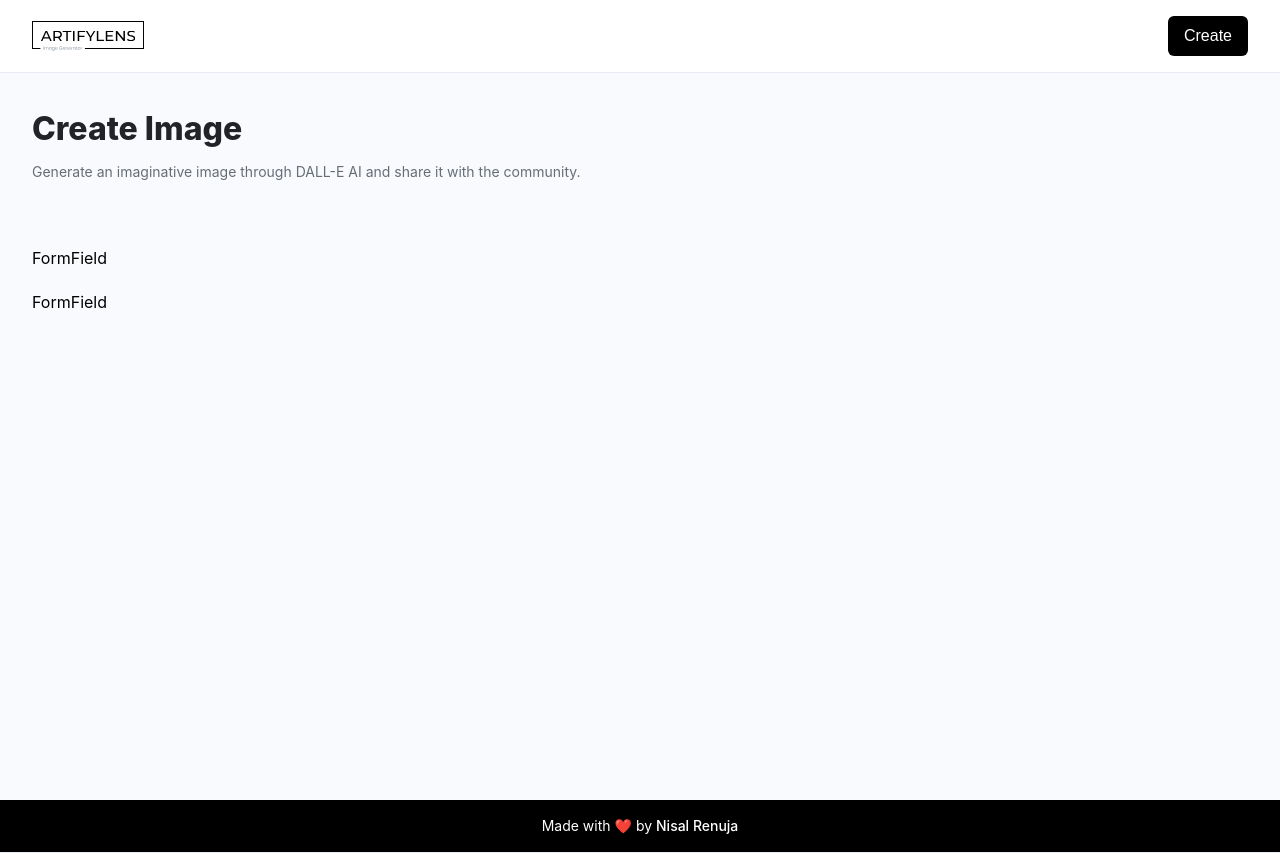
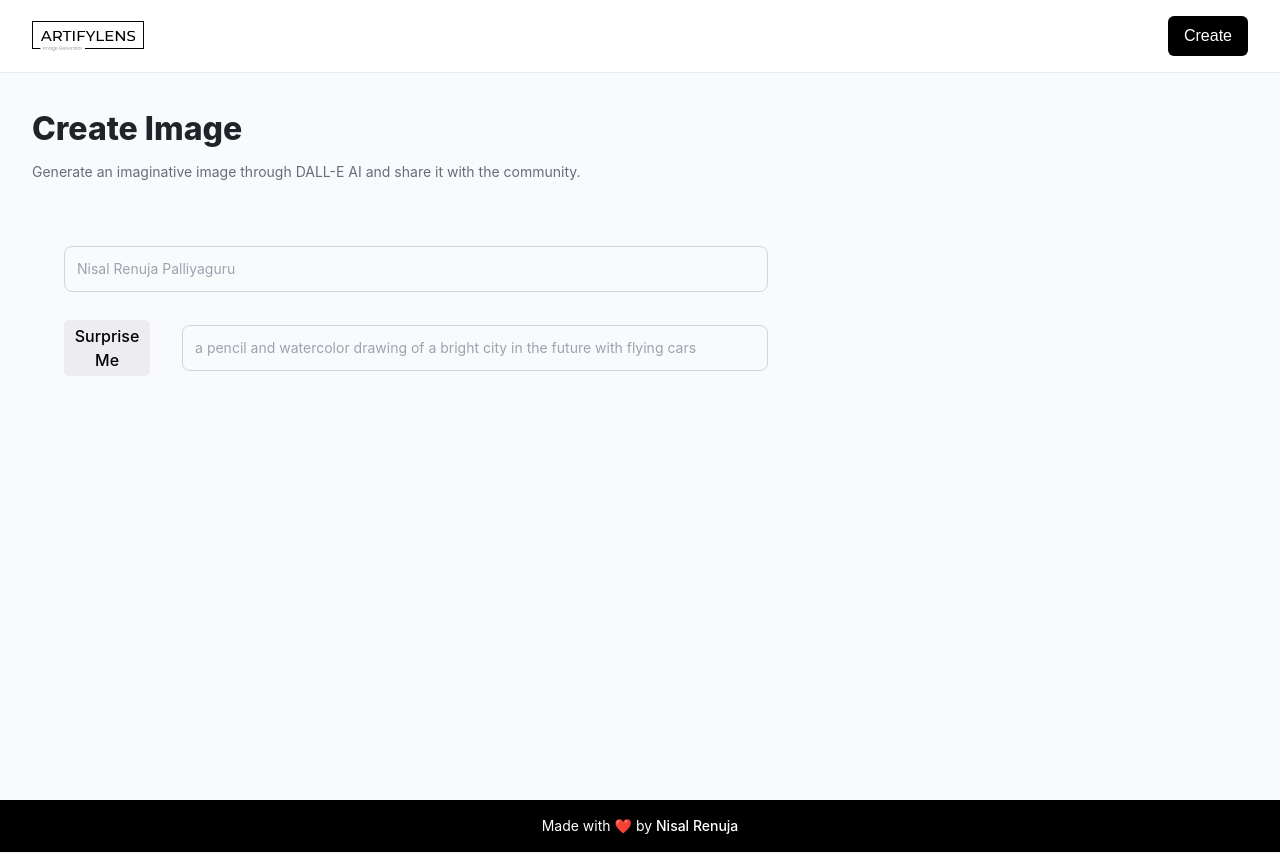
Before and after one commit to nisalrenuja/image-generator, a React (Vite) app: page /create-post in a window 1280 px wide. Built offline with nearby package versions, Linux system fonts and the light colour scheme; a web font is replaced by a local one.

Commit message:
fix: form fields fix

```diff
--- a/src/components/FormField.jsx
+++ b/src/components/FormField.jsx
@@ -1,7 +1,46 @@
 import React from "react";
 
-const FormField = () => {
-  return <div>FormField</div>;
+const FormField = ({
+  labelName,
+  type,
+  name,
+  placeholder,
+  value,
+  handleChange,
+  isSurpriseMe,
+  handleSurpriseMe,
+}) => {
+  return (
+    <div>
+      <div className="flex items-center gap-8 mb-2">
+        <label
+          htmlFor={name}
+          className="block text-sm text-gray-900 font-medium"
+        >
+          {labelName}
+        </label>
+        {isSurpriseMe && (
+          <button
+            type="button"
+            className="font-medium font-sm bg-[#ECECF1] py-1 px-2 rounded-[5px] text-black"
+          >
+            Surprise Me
+          </button>
+        )}
+        <input
+          type={type}
+          id={name}
+          name={name}
+          className="bg-gray-50 border border-gray-300 text-gray-900 text-sm rounded-lg focus:ring-[#6469ff] focus:border-[#6469ff] outline-none block w-full p-3"
+          placeholder={placeholder}
+          value={value}
+          onChange={handleChange}
+          required
+        />
+        <div className="relative"></div>
+      </div>
+    </div>
+  );
 };
 
 export default FormField;
```
